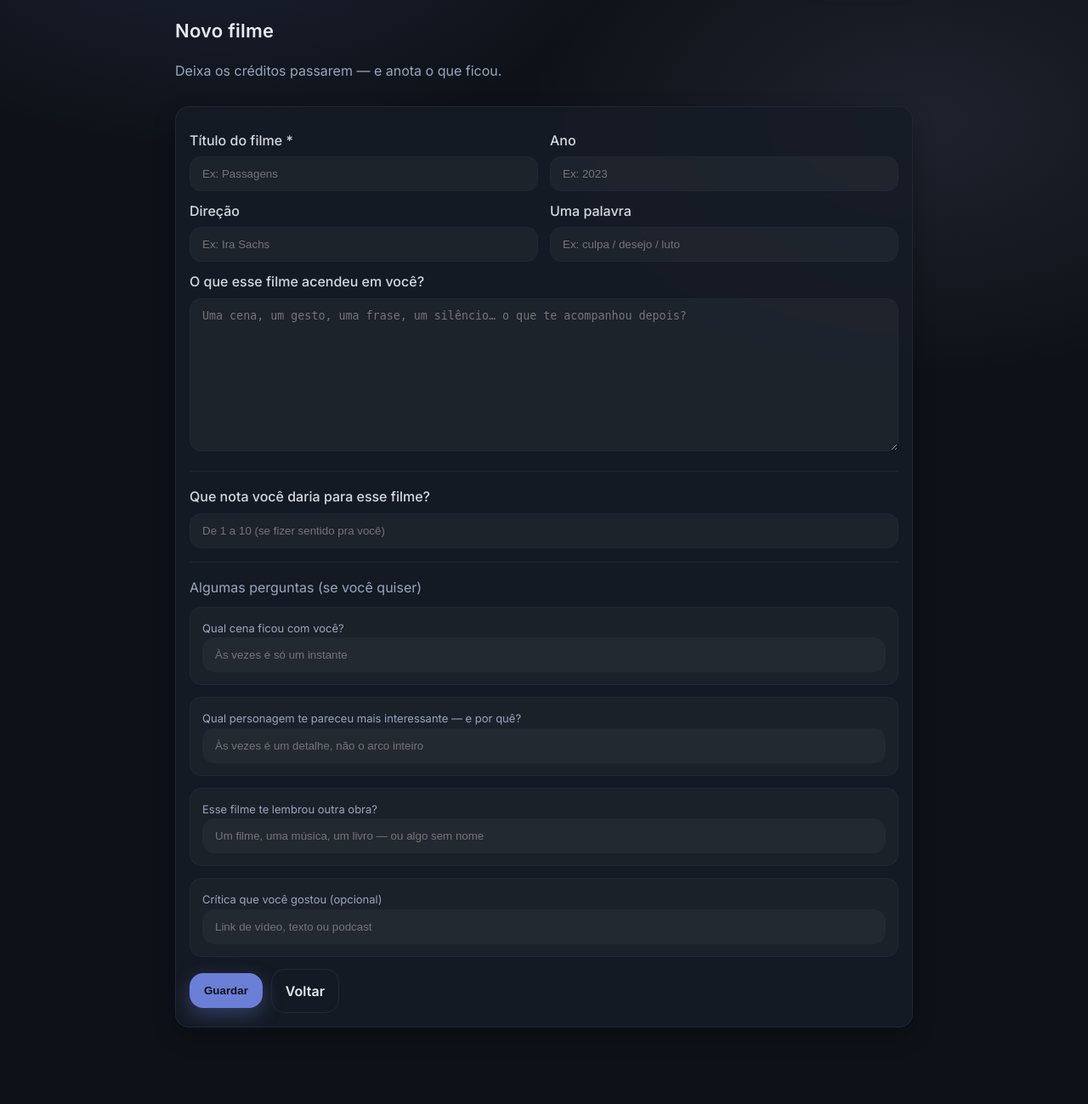
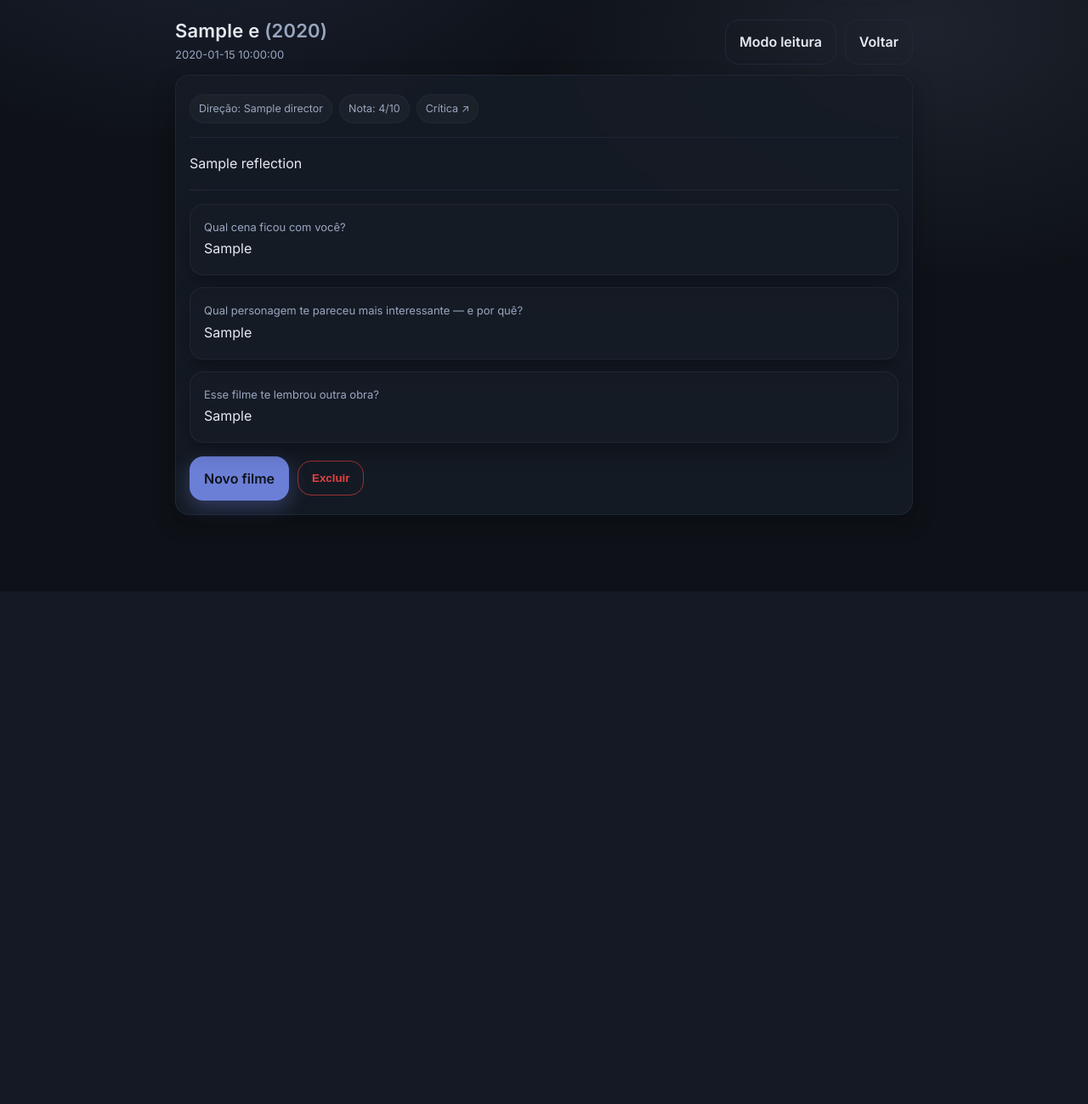
Before and after one commit to sabrinaandraderocha-cmyk/entrelinhas, a Flask app: template templates/new_entry.html in a window 1280 px wide. Shown: the part 113-1412 px from the top of the page at 85% size. After the commit the page ends 809 px from the top, so only its background shows below. Run offline with Flask 3, Linux system fonts and the light colour scheme; the template is opened without the code that fills it: most values are stand-ins (such as "Sample title", 1, 10 or a date in 2020).

Commit message:
Update new_entry.html

```diff
--- a/templates/new_entry.html
+++ b/templates/new_entry.html
@@ -1,124 +1,94 @@
 {% extends "base.html" %}
-{% block title %}Novo filme • Entrelinhas{% endblock %}
+{% block title %}{{ e['title'] }} • Entrelinhas{% endblock %}
+
+{% set is_reading = (request.args.get('mode') == 'read') %}
 
 {% block content %}
   <div class="section-title">
     <div>
-      <h2>Novo filme</h2>
-      <p class="muted">Deixa os créditos passarem — e anota o que ficou.</p>
+      <h2 class="film" style="margin:0;">
+        {{ e['title'] }}
+        {% if e['year'] %}<span class="muted">({{ e['year'] }})</span>{% endif %}
+      </h2>
+      <div class="muted small">{{ e['created_at'] }}</div>
+    </div>
+
+    <div class="section-actions">
+      {% if is_reading %}
+        <a class="btn secondary" href="{{ url_for('view_entry', entry_id=e['id']) }}">Sair do modo leitura</a>
+      {% else %}
+        <a class="btn secondary" href="{{ url_for('view_entry', entry_id=e['id'], mode='read') }}">Modo leitura</a>
+      {% endif %}
+      <a class="btn secondary" href="{{ url_for('index') }}">Voltar</a>
     </div>
   </div>
 
-  <form class="card form" method="post">
-    <div class="grid2">
-      <div>
-        <label>Título do filme *</label>
-        <input
-          class="input"
-          name="title"
-          placeholder="Ex: Passagens"
-          required
-        >
-      </div>
-      <div>
-        <label>Ano</label>
-        <input
-          class="input"
-          name="year"
-          placeholder="Ex: 2023"
-        >
-      </div>
+  <div class="card">
+    <div class="entry-meta" style="margin-top:6px;">
+      {% if e['director'] %}
+        <span class="pill">Direção: {{ e['director'] }}</span>
+      {% endif %}
+
+      {% if e['keyword'] %}
+        <span class="pill">{{ e['keyword'] }}</span>
+      {% endif %}
+
+      {% if e['rating'] %}
+        <span class="pill">Nota: {{ e['rating'] }}/10</span>
+      {% endif %}
+
+      {% if e['critique_link'] %}
+        <span class="pill">
+          <a href="{{ e['critique_link'] }}" target="_blank" rel="noopener noreferrer">
+            Crítica ↗
+          </a>
+        </span>
+      {% endif %}
     </div>
-
-    <div class="grid2">
-      <div>
-        <label>Direção</label>
-        <input
-          class="input"
-          name="director"
-          placeholder="Ex: Ira Sachs"
-        >
-      </div>
-      <div>
-        <label>Uma palavra</label>
-        <input
-          class="input"
-          name="keyword"
-          placeholder="Ex: culpa / desejo / luto"
-        >
-      </div>
-    </div>
-
-    <label style="margin-top:10px;">O que esse filme acendeu em você?</label>
-    <textarea
-      class="input"
-      name="reflection"
-      placeholder="Uma cena, um gesto, uma frase, um silêncio… o que te acompanhou depois?"
-    ></textarea>
 
     <div class="divider"></div>
 
-    <!-- ⭐ NOTA -->
-    <label>Que nota você daria para esse filme?</label>
-    <input
-      class="input"
-      type="number"
-      name="rating"
-      min="1"
-      max="10"
-      step="1"
-      placeholder="De 1 a 10 (se fizer sentido pra você)"
-    >
+    {% if e['reflection'] %}
+      <div class="prose">{{ e['reflection'] | e }}</div>
+    {% else %}
+      <div class="muted">Sem texto principal.</div>
+    {% endif %}
 
-    <div class="divider"></div>
+    {% if e['q1'] or e['q2'] or e['q3'] %}
+      <div class="divider"></div>
+      <div class="grid">
+        {% if e['q1'] %}
+          <div class="card soft">
+            <div class="muted small">Qual cena ficou com você?</div>
+            <div class="prose">{{ e['q1'] | e }}</div>
+          </div>
+        {% endif %}
 
-    <div class="muted" style="margin-bottom:10px;">
-      Algumas perguntas (se você quiser)
-    </div>
+        {% if e['q2'] %}
+          <div class="card soft">
+            <div class="muted small">Qual personagem te pareceu mais interessante — e por quê?</div>
+            <div class="prose">{{ e['q2'] | e }}</div>
+          </div>
+        {% endif %}
 
-    <div class="grid">
-      <div class="prompt">
-        <div class="muted small">Qual cena ficou com você?</div>
-        <input
-          class="input"
-          name="q1"
-          placeholder="Às vezes é só um instante"
-        >
+        {% if e['q3'] %}
+          <div class="card soft">
+            <div class="muted small">Esse filme te lembrou outra obra?</div>
+            <div class="prose">{{ e['q3'] | e }}</div>
+          </div>
+        {% endif %}
       </div>
+    {% endif %}
 
-      <div class="prompt">
-        <div class="muted small">
-          Qual personagem te pareceu mais interessante — e por quê?
-        </div>
-        <input
-          class="input"
-          name="q2"
-          placeholder="Às vezes é um detalhe, não o arco inteiro"
-        >
+    {% if not is_reading %}
+      <div class="row" style="margin-top:16px;">
+        <a class="btn primary" href="{{ url_for('new_entry') }}">Novo filme</a>
+
+        <form method="post" action="{{ url_for('delete_entry', entry_id=e['id']) }}"
+              onsubmit="return confirm('Remover este filme do seu caderno?');">
+          <button class="btn danger" type="submit">Excluir</button>
+        </form>
       </div>
-
-      <div class="prompt">
-        <div class="muted small">Esse filme te lembrou outra obra?</div>
-        <input
-          class="input"
-          name="q3"
-          placeholder="Um filme, uma música, um livro — ou algo sem nome"
-        >
-      </div>
-
-      <div class="prompt">
-        <div class="muted small">Crítica que você gostou (opcional)</div>
-        <input
-          class="input"
-          name="critique_link"
-          placeholder="Link de vídeo, texto ou podcast"
-        >
-      </div>
-    </div>
-
-    <div class="row">
-      <button class="btn primary" type="submit">Guardar</button>
-      <a class="btn secondary" href="{{ url_for('index') }}">Voltar</a>
-    </div>
-  </form>
+    {% endif %}
+  </div>
 {% endblock %}
```
